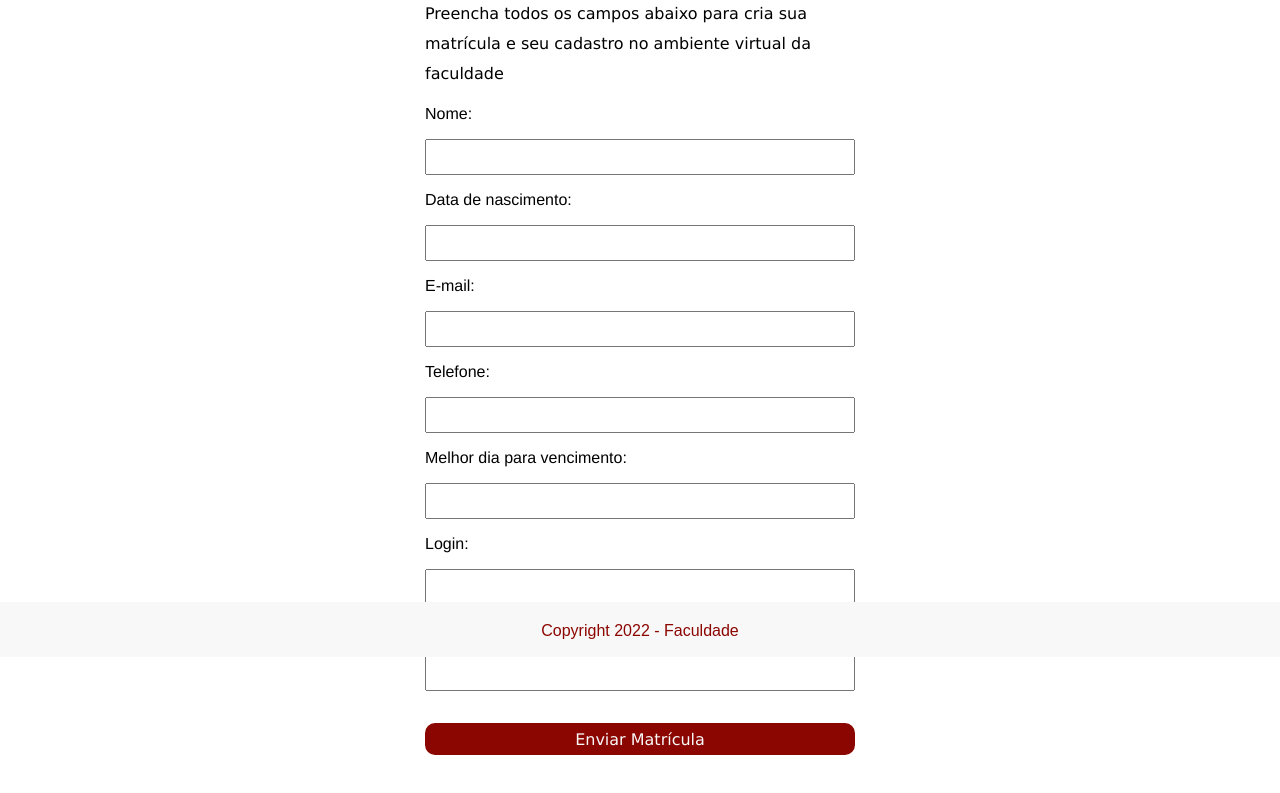
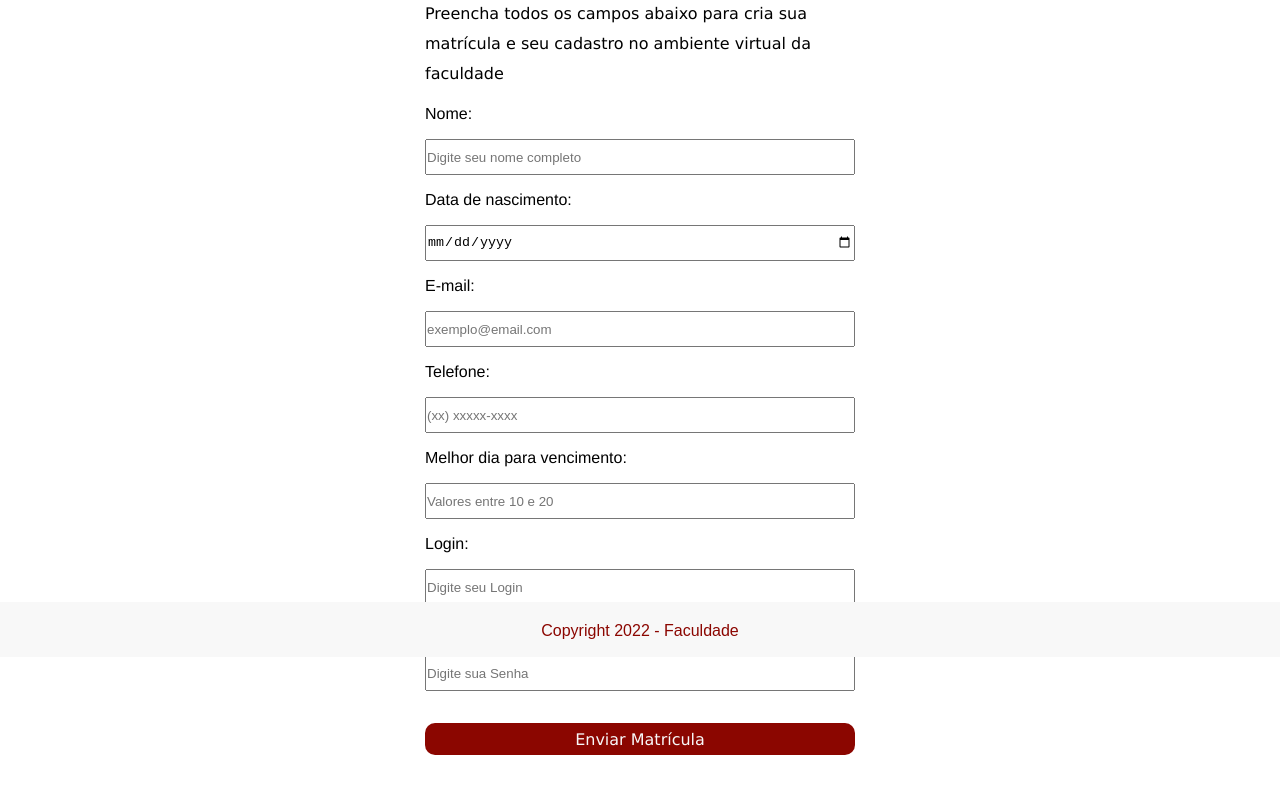
Before and after one commit to Jair1809/Formularios, a plain HTML site: page Formulario-Faculdade/index.html in a window 1280 px wide. Shown: the part 143-936 px from the top of the page. Drawn offline with Linux system fonts and the light colour scheme.

Commit message:
Update index.html

```diff
--- a/Formulario-Faculdade/index.html
+++ b/Formulario-Faculdade/index.html
@@ -19,20 +19,27 @@
         </p>
 
         <form action="https://www.devmedia.com.br/codigos/formularios/aula3/">
+
             <label>Nome:</label>
-            <input type="text" name="nome"/>
+            <input placeholder="Digite seu nome completo" type="text" name="nome" required />
+
             <label>Data de nascimento:</label>
-            <input type="text" name="data_nascimento"/>
+            <input type="date" name="data_nascimento" max="2004-03-01" required />
+
             <label>E-mail:</label>
-            <input type="text" name="email"/>
+            <input placeholder="exemplo@email.com" type="text" name="email" required />
+
             <label>Telefone:</label>
-            <input type="text" name="telefone"/>
+            <input placeholder="(xx) xxxxx-xxxx" type="tel" name="telefone" minlength="14" required />
+
             <label>Melhor dia para vencimento:</label>
-            <input type="number" name="dia_vencimento"/>
+            <input placeholder="Valores entre 10 e 20" type="number" name="dia_vencimento" min="10" max="20" required />
+
             <label>Login:</label>
-            <input type="text" name="login"/>
+            <input placeholder="Digite seu Login" type="text" name="login" minlength="3" required/>
+
             <label>Senha:</label>
-            <input type="passoword" name="senha"/>
+            <input placeholder="Digite sua Senha" type="password" name="senha" minlength="4" maxlength="8" required />
             <button type="submit">Enviar Matrícula</button>
         </form>
     </main>
```
